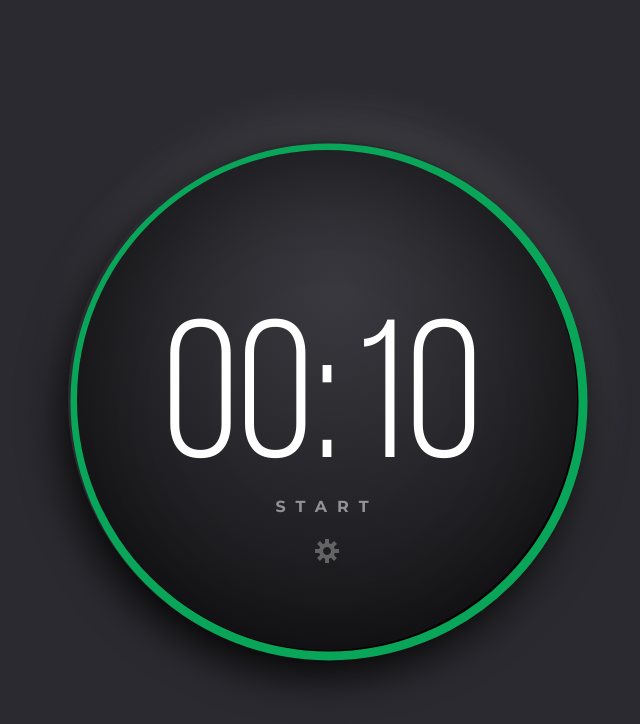
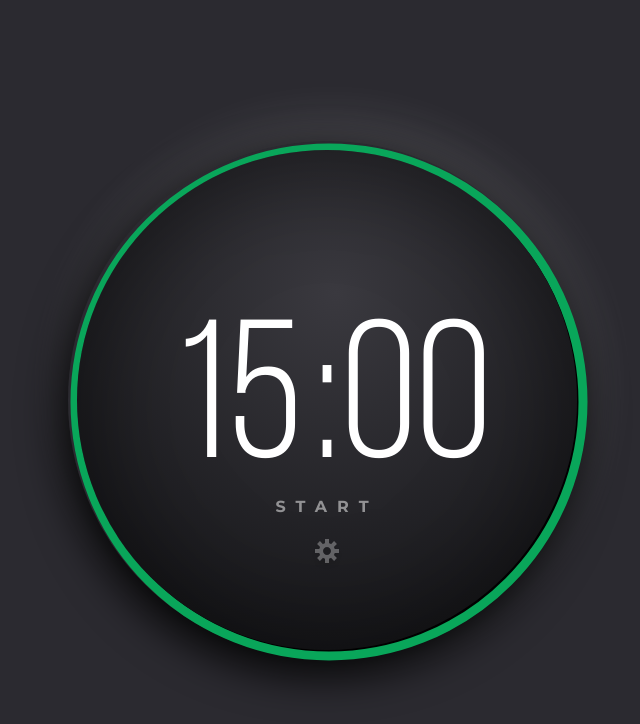
Before and after one commit to LobanovaMary/js-projects, a website built with webpack: page pomodoro-timer/index.html in a window 1280 px wide. Shown: the whole page, without its empty margins (313-953 px from the left). Built offline with nearby package versions, Linux system fonts and the light colour scheme; a web font is replaced by a local one.

Commit message:
feat: change init value timer and change audio path

```diff
--- a/pomodoro-timer/index.html
+++ b/pomodoro-timer/index.html
@@ -21,11 +21,11 @@
     <div class="timer">
       <div class="time">
         <div class="minutes">
-          <input class="minutes__input" maxlength="2" type="text" value="00" disabled />
+          <input class="minutes__input" maxlength="2" type="text" value="15" disabled />
         </div>
         <div class="colon">:</div>
         <div class="seconds">
-          <input class="seconds__input" maxlength="2" type="text" value="10" disabled />
+          <input class="seconds__input" maxlength="2" type="text" value="00" disabled />
         </div>
       </div>
       <button class="start">start</button>
--- a/pomodoro-timer/src/index.js
+++ b/pomodoro-timer/src/index.js
@@ -5,7 +5,7 @@ const min = document.querySelector('.minutes__input');
 const sec = document.querySelector('.seconds__input');
 const circleWrapper = document.querySelector('.ring');
 
-const sound = new Audio('../assets/bip.mp3');
+const sound = new Audio('../../assets/bip.mp3');
 
 const setting = document.querySelector('.settings');
 
```
